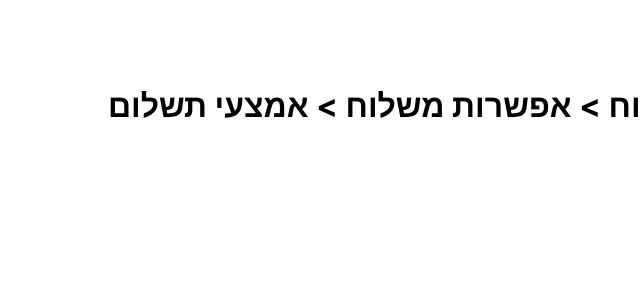
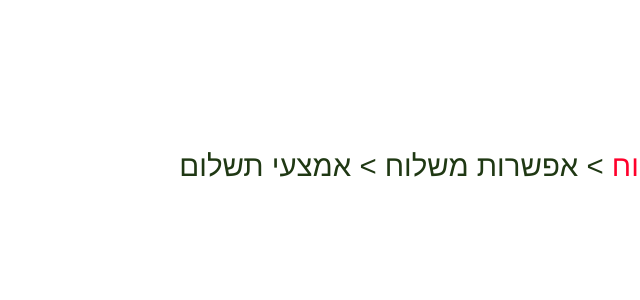
Before and after one commit to matveisch/quatro-task, a React (Create React App) app: page / in a window 1280 px wide. Shown: the top 300 px of the page, without its empty margins (640-1280 px from the left). Built offline with nearby package versions, Linux system fonts and the light colour scheme.

Commit message:
header is ready

```diff
--- a/src/index.css
+++ b/src/index.css
@@ -1,13 +1,4 @@
-body {
+* {
   margin: 0;
-  font-family: -apple-system, BlinkMacSystemFont, 'Segoe UI', 'Roboto', 'Oxygen',
-    'Ubuntu', 'Cantarell', 'Fira Sans', 'Droid Sans', 'Helvetica Neue',
-    sans-serif;
-  -webkit-font-smoothing: antialiased;
-  -moz-osx-font-smoothing: grayscale;
+  padding: 0;
 }
-
-code {
-  font-family: source-code-pro, Menlo, Monaco, Consolas, 'Courier New',
-    monospace;
-}
--- /dev/null
+++ b/src/pages/registration/Registration.css
@@ -0,0 +1,24 @@
+#registration {
+  padding: 40px 82px;
+}
+#registration header {
+  display: flex;
+  flex-direction: column;
+  gap: 50px;
+}
+#registration header img {
+  width: 54.29px;
+  height: 58.8px;
+}
+#registration header h1 {
+  font-family: "Helvetica", serif;
+  font-style: normal;
+  font-weight: 400;
+  font-size: 29.4px;
+  color: #1F3813;
+}
+#registration header h1 span {
+  color: #FF002B;
+}
+
+/*# sourceMappingURL=Registration.css.map */
--- /dev/null
+++ b/src/pages/registration/Registration.scss
@@ -0,0 +1,28 @@
+@import '../../styles/variables';
+
+#registration {
+  padding: 40px 82px;
+
+  header {
+    display: flex;
+    flex-direction: column;
+    gap: 50px;
+
+    img {
+      width: 54.29px;
+      height: 58.8px;
+    }
+
+    h1 {
+      font-family: 'Helvetica', serif;
+      font-style: normal;
+      font-weight: 400;
+      font-size: 29.4px;
+      color: $green-color;
+
+      span {
+        color: $red-color;
+      }
+    }
+  }
+}
--- a/src/pages/registration/Registration.tsx
+++ b/src/pages/registration/Registration.tsx
@@ -1,13 +1,17 @@
 import React from 'react';
 
+// images & styles
+import './Registration.css';
 import logo from '../../images/logo.png';
+
+// components
 
 const Registration = () => {
     return (
         <div id={'registration'}>
             <header>
                 <img src={logo} alt="logo"/>
-                <h1>פרטי לקוח {'>'} אפשרות משלוח {'>'} אמצעי תשלום</h1>
+                <h1> <span>פרטי לקוח</span> {'>'} אפשרות משלוח {'>'} אמצעי תשלום</h1>
             </header>
         </div>
     );
--- /dev/null
+++ b/src/styles/variables.css
@@ -0,0 +1,3 @@
+
+
+/*# sourceMappingURL=variables.css.map */
--- /dev/null
+++ b/src/styles/variables.scss
@@ -0,0 +1,2 @@
+$green-color: #1F3813;
+$red-color: #FF002B;
```
Also changed, not shown: 2 other files (tests, documents, lock files or other folders).
